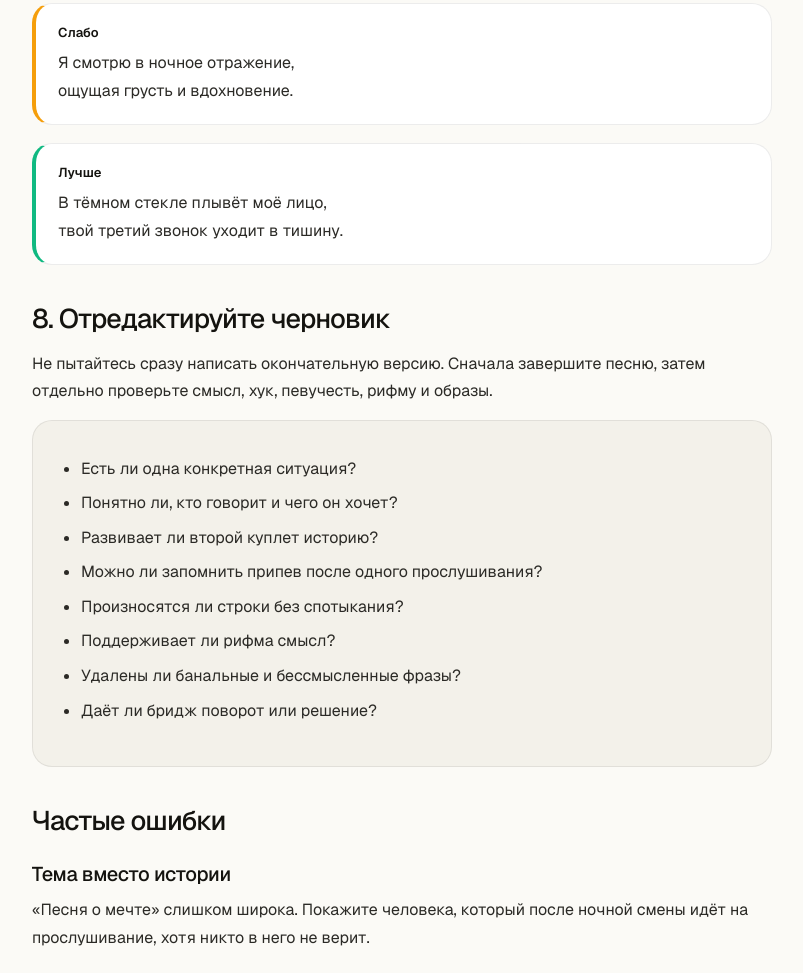
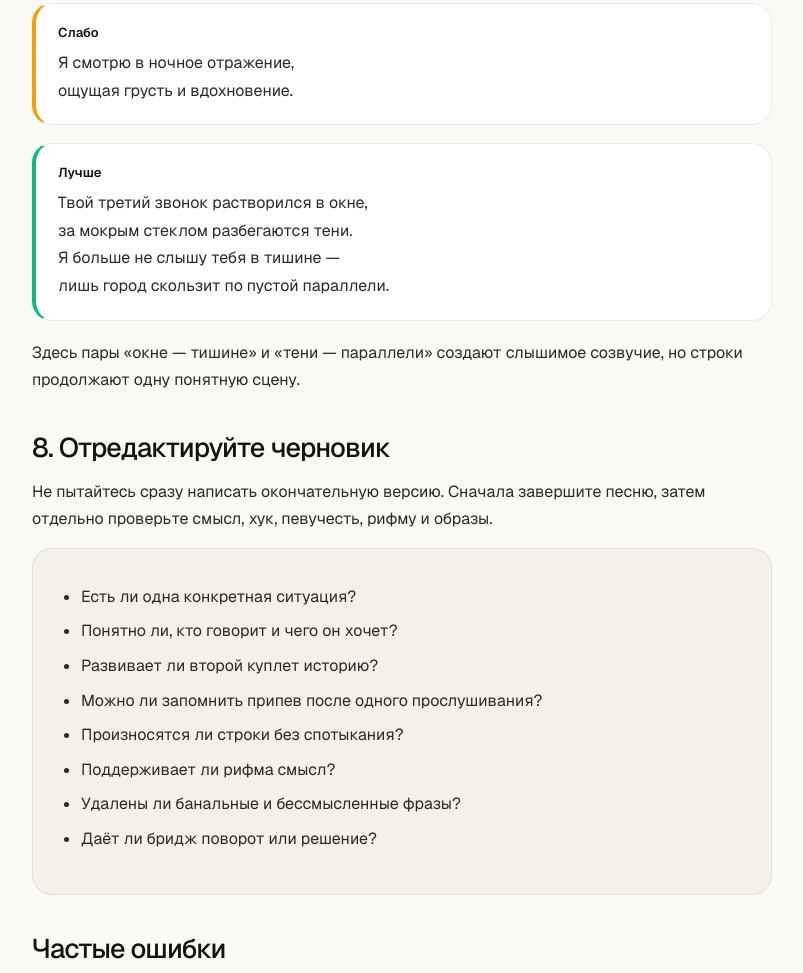
Before and after one commit to ashu3sdv-glitch/track-start, a website: page articles/kak-napisat-tekst-pesni.html in a window 1280 px wide. Shown: the part 3675-4648 px from the top of the page, without its empty margins (238-1041 px from the left). Drawn offline with nearby package versions, Linux system fonts and the light colour scheme.

Commit message:
Clarify rhyme example in beginner guide

```diff
--- a/articles/kak-napisat-tekst-pesni.html
+++ b/articles/kak-napisat-tekst-pesni.html
@@ -152,8 +152,11 @@
       <p>Рифма создаёт ожидание, но не должна управлять историей. Используйте точные и неточные рифмы, ассонанс, внутренние созвучия и повтор ключевой фразы. Не меняйте естественный порядок слов ради окончания.</p>
       <div class="example bad"><strong>Слабо</strong><p>Я смотрю в ночное отражение,
 ощущая грусть и вдохновение.</p></div>
-      <div class="example good"><strong>Лучше</strong><p>В тёмном стекле плывёт моё лицо,
-твой третий звонок уходит в тишину.</p></div>
+      <div class="example good"><strong>Лучше</strong><p>Твой третий звонок растворился в окне,
+за мокрым стеклом разбегаются тени.
+Я больше не слышу тебя в тишине —
+лишь город скользит по пустой параллели.</p></div>
+      <p>Здесь пары «окне — тишине» и «тени — параллели» создают слышимое созвучие, но строки продолжают одну понятную сцену.</p>
 
       <h2>8. Отредактируйте черновик</h2>
       <p>Не пытайтесь сразу написать окончательную версию. Сначала завершите песню, затем отдельно проверьте смысл, хук, певучесть, рифму и образы.</p>
```
